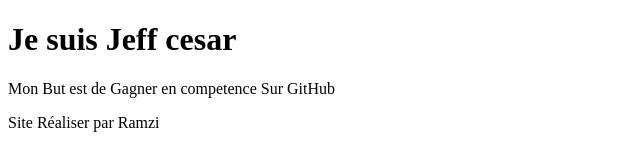
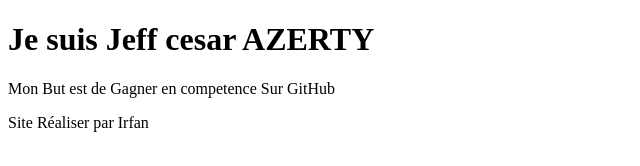
Before and after one commit to Jeffcesar/test1.1, a plain HTML site: page index.html in a window 1280 px wide. Shown: the whole page, without its empty margins (0-640 px from the left). Drawn offline with Linux system fonts and the light colour scheme.

Commit message:
version4

```diff
--- a/index.html
+++ b/index.html
@@ -6,8 +6,8 @@
     <title>Document</title>
 </head>
 <body>
-    <h1>Je suis Jeff cesar</h1>
+    <h1>Je suis Jeff cesar AZERTY</h1>
     <p>Mon But est de Gagner en competence Sur GitHub</p>
-    <footer>Site Réaliser par Ramzi</footer>
+    <footer>Site Réaliser par Irfan</footer>
 </body>
 </html>
```
